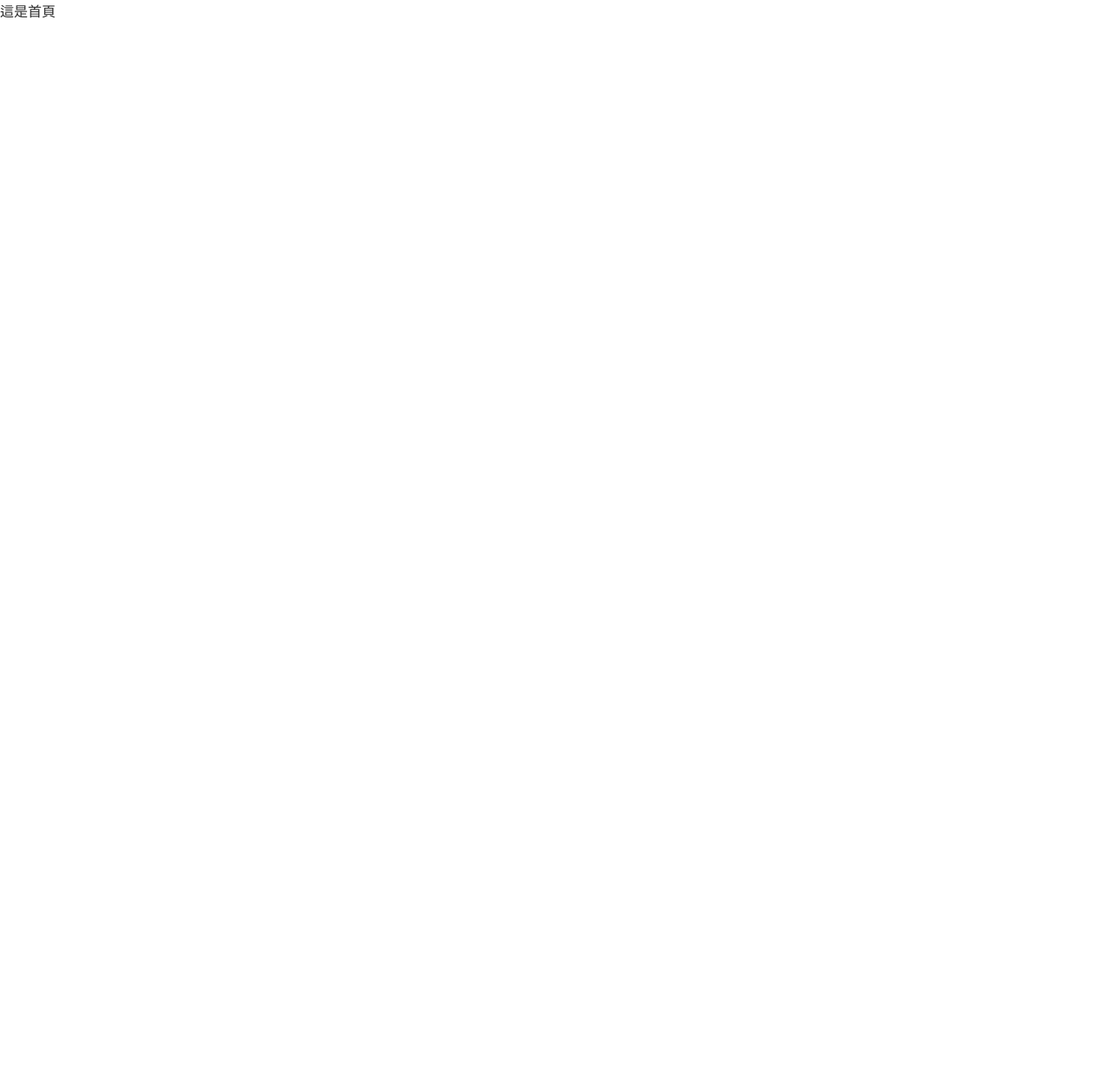
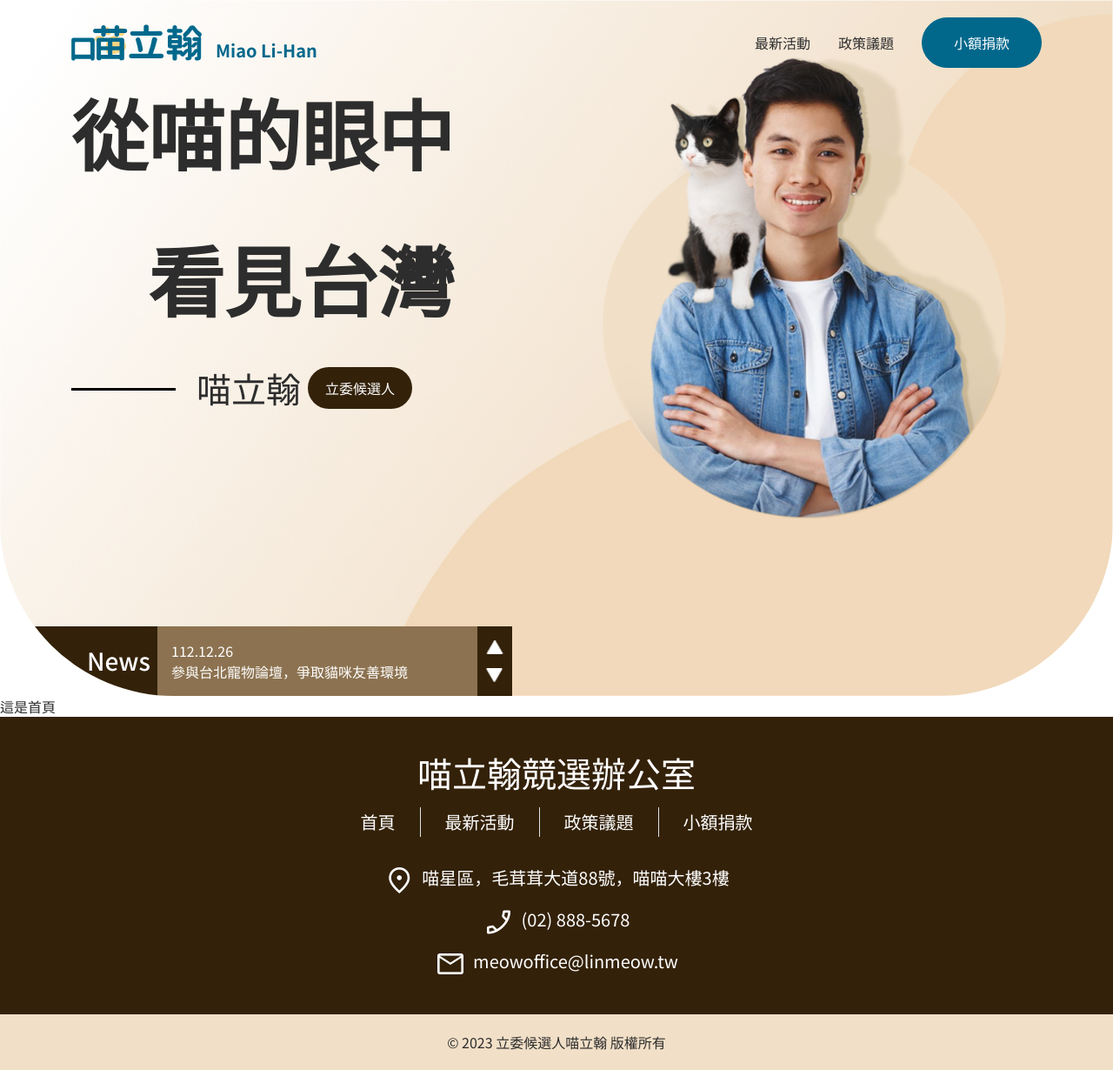
Before and after one commit to Yuna1002/miaoElection, a Vue app: page / in a window 1280 px wide. Shown: the whole page at 87% size. Before the commit the page ends 800 px from the top, so only its background shows below. Built offline with nearby package versions, Linux system fonts and the light colour scheme.

Commit message:
header區塊及footer區塊

```diff
--- a/index.html
+++ b/index.html
@@ -1,10 +1,14 @@
-<!DOCTYPE html>
+<!doctype html>
 <html lang="en">
   <head>
-    <meta charset="UTF-8">
-    <link rel="icon" href="/favicon.ico">
-    <meta name="viewport" content="width=device-width, initial-scale=1.0">
-    <title>Vite App</title>
+    <meta charset="UTF-8" />
+    <link rel="icon" href="/favicon.ico" />
+    <meta name="viewport" content="width=device-width, initial-scale=1.0" />
+    <link
+      rel="stylesheet"
+      href="https://fonts.googleapis.com/css2?family=Material+Symbols+Outlined:opsz,wght,FILL,GRAD@40,400,0,0"
+    />
+    <title>喵立漢競選官網</title>
   </head>
   <body>
     <div id="app"></div>
--- a/src/App.vue
+++ b/src/App.vue
@@ -1,17 +1,160 @@
 <template>
-  <header></header>
+  <header class="banner overflow-hidden position-relative">
+    <NavBar
+      class="navBar bg-white"
+      :class="{ hidden: isNavBarHidden, 'bg-transparent': isTopScroll }"
+    ></NavBar>
+    <div class="container pt-20 pt-xl-10">
+      <div class="row">
+        <div
+          class="col-lg-6 d-flex align-items-center justify-content-center justify-content-lg-start mb-4 mb-xl-20"
+        >
+          <div>
+            <p class="fs-12 fs-lg-22 fw-bold mb-4 mb-lg-9">從喵的眼中</p>
+            <p class="fs-12 fs-lg-22 fw-bold mb-4 mb-lg-9 text-end">看見台灣</p>
+            <div class="d-flex">
+              <span
+                class="px-15 me-6 position-relative"
+                style="border-top: 3px solid black; top: 24px"
+              ></span>
+              <h1 class="h2 me-2">喵立翰</h1>
+              <span class="rounded-pill text-bg-secondary_dark fw-medium py-3 px-5"
+                >立委候選人</span
+              >
+            </div>
+          </div>
+        </div>
+        <div class="col-lg-6">
+          <div class="d-flex justify-content-center">
+            <img src="./assets/img/立委.png" alt="立委" class="main-img" />
+          </div>
+        </div>
+      </div>
+    </div>
+    <!-- News -->
+    <div class="d-none d-lg-flex position-absolute bottom-0 left-0 w-50">
+      <div class="d-flex align-items-center bg-secondary_dark">
+        <h3 class="h3 text-white ps-25 pe-2">News</h3>
+      </div>
+
+      <div class="bg-secondary_light text-white px-4 pe-xl-20 py-4">
+        <span>112.12.26</span>
+        <p>參與台北寵物論壇，爭取貓咪友善環境</p>
+      </div>
+      <div class="bg-secondary_dark d-flex flex-column justify-content-center px-2">
+        <button type="button" class="up bg-transparent border-0 mb-2"></button
+        ><button type="button" class="down bg-transparent border-0"></button>
+      </div>
+    </div>
+  </header>
   <main>
-    <RouterView></RouterView>
+    <RouterView />
   </main>
+  <footer>
+    <section class="bg-secondary_dark d-flex flex-column align-items-center py-10">
+      <h2 class="text-white mb-4">喵立翰競選辦公室</h2>
+      <ul class="text-white d-flex mb-8 fs-5">
+        <li class="border-end py-sm px-7">首頁</li>
+        <li class="border-end py-sm px-7">最新活動</li>
+        <li class="border-end py-sm px-7">政策議題</li>
+        <li class="py-sm px-7">小額捐款</li>
+      </ul>
+      <ul class="text-white d-flex flex-column align-items-center fs-5">
+        <li class="d-flex mb-3">
+          <span class="material-symbols-outlined me-2 fs-9"> location_on </span>
+          <p>喵星區，毛茸茸大道88號，喵喵大樓3樓</p>
+        </li>
+        <li class="d-flex mb-3">
+          <span class="material-symbols-outlined me-2 fs-9"> phone_enabled </span>
+          <p>(02) 888-5678</p>
+        </li>
+        <li class="d-flex">
+          <span class="material-symbols-outlined me-2 fs-9"> mail </span>
+          <p>meowoffice@linmeow.tw</p>
+        </li>
+      </ul>
+    </section>
+    <p class="bg-secondary text-center py-5">© 2023 立委候選人喵立翰 版權所有</p>
+  </footer>
 </template>
 
 <script>
 import { RouterView } from 'vue-router'
+import NavBar from './components/NavBar.vue'
+import { debounce } from 'lodash'
 export default {
+  data() {
+    return {
+      isNavBarHidden: false,
+      lastScrollY: 0,
+      isTopScroll: true //滾動條是否在頁面頂部
+    }
+  },
   components: {
+    NavBar,
     RouterView
+  },
+  methods: {
+    handleScroll() {
+      // 获取畫面已滚动的像素值即被捲出去的值
+      const scrollY = window.pageYOffset
+      // 判断滚动方向
+      if (scrollY > this.lastScrollY && !this.isNavBarHidden) {
+        // 向下滾動，隱藏導航欄
+        this.isNavBarHidden = true
+      } else if (scrollY < this.lastScrollY && this.isNavBarHidden) {
+        // 向上滾動，顯示導航欄
+        this.isNavBarHidden = false
+      }
+      // 更新上次滾動位置
+      this.lastScrollY = scrollY
+      // 判断是否在頁面頂部
+      this.isTopScroll = scrollY === 0
+    }
+  },
+  mounted() {
+    window.addEventListener('scroll', debounce(this.handleScroll, 200))
   }
 }
 </script>
 
-<style scoped></style>
+<style lang="scss" scoped>
+@import '@/assets/style/_mixin.scss';
+.banner {
+  background-image: url('./assets/img/mobile.svg');
+  background-size: cover;
+  background-position: center center;
+  height: 100vh;
+  border-radius: 0 0 100px 100px;
+  @include lg {
+    background-image: url('./assets/img/nav.jpg');
+    border-radius: 0 0 200px 200px;
+  }
+}
+.main-img {
+  width: 349px;
+  @include lg {
+    width: 85%;
+  }
+}
+.up {
+  background-image: url('./assets/img/up.png');
+  background-size: cover;
+  background-position: center center;
+  width: 24px;
+  height: 24px;
+}
+.down {
+  background-image: url('./assets/img/down.png');
+  background-size: cover;
+  background-position: center center;
+  width: 24px;
+  height: 24px;
+}
+.navBar {
+  transition: 0.3s ease;
+}
+.hidden {
+  transform: translateY(-100%);
+}
+</style>
```
